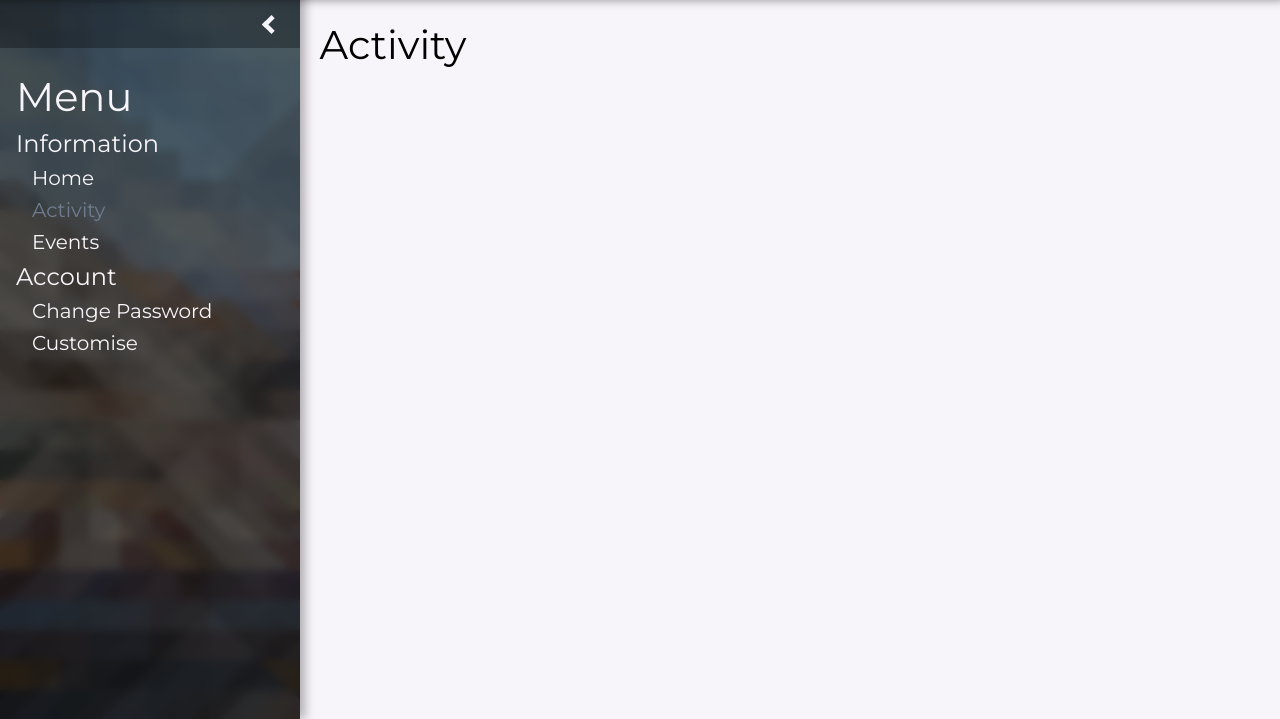
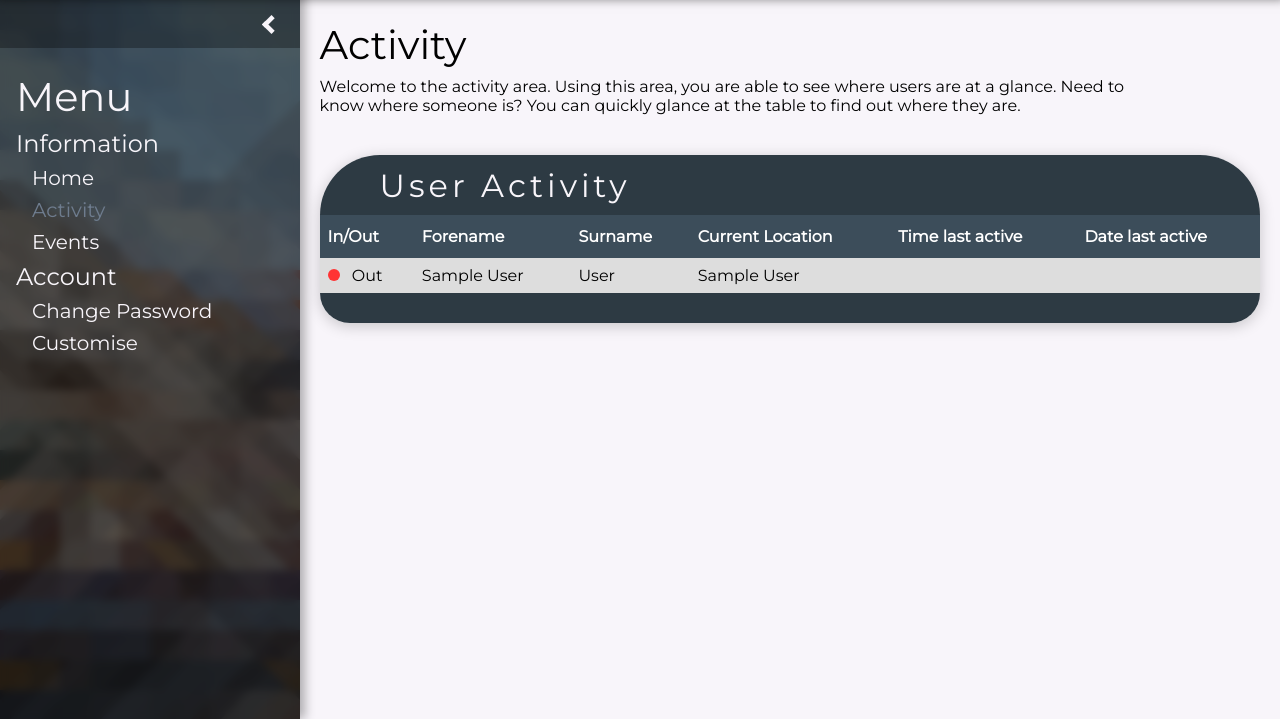
Before and after one commit to lwholten/doyrms-registration, a PHP site: page /pages/php/staff_page.php in a window 1280 px wide, after a click on "Activity". Shown: the part 80-799 px from the top of the page. Run offline with PHP 8.4, Linux system fonts and the light colour scheme; the visitor is signed in with stand-in values (Sample User, id 1); tables that the repository leaves empty or names only in its code hold one stand-in row (values such as "Sample post").

Commit message:
Staff users can now see where users are currently located

```diff
--- a/css/staff_page.css
+++ b/css/staff_page.css
@@ -373,6 +373,38 @@ body {
   width: 100%;
 }
 
+.inline-dot {
+  height: 12px;
+  width: 12px;
+  background-color: none;
+  border-radius: 50%;
+  display: inline-block;
+  margin-right: 8px;
+}
+.green {
+  background-color: #96d42b;
+}
+.orange {
+  background-color: #fbca04;
+}
+.red {
+  background-color: #ff3333;
+}
+.blue {
+  background-color: #75c9f0;
+}
+.info_wrapper {
+  width: 100%;
+  height: auto;
+  margin: 8px 0px;;
+}
+spacer {
+  height: 32px;
+  width: 100%;
+  display: block;
+  background: none;
+}
+
 @media screen and (max-width: 1400px), (max-height: 800px) {
   #main_header {
     min-height: 80px;
--- a/pages/html/staff_page.html
+++ b/pages/html/staff_page.html
@@ -43,6 +43,27 @@
       </section>
       <section class="main_section" id="m2">
         <h2>Activity</h2>
+        <div class="info_wrapper text">
+          <p>Welcome to the activity area. Using this area, you are able to see where users are at a glance. Need to know where someone is? You can quickly glance at the table to find out where they are.</p>
+        </div>
+        <spacer></spacer>
+        <div class="table_wrapper">
+          <header>
+            <h2>User Activity</h2>
+          </header>
+          <table class='table'>
+            <tr>
+              <th>In/Out</th>
+              <th>Forename</th>
+              <th>Surname</th>
+              <th>Current Location</th>
+              <th>Time last active</th>
+              <th>Date last active</th>
+            </tr>
+            <?php @include('../php/tables/fill_activity_table.php'); fillActivityTable() ?>
+          </table>
+          <footer/>
+        </div>
       </section>
       <section class="main_section" id="m3">
         <h2>Events</h2>
--- a/pages/php/home_page.php
+++ b/pages/php/home_page.php
@@ -275,7 +275,7 @@ function createUserLog($name, $location) {
   // SQL query used to create the log
   $logQuery = "INSERT INTO Log ( UserID, LocationID, TimeOut, TimeIn, EventID, Complete ) SELECT  Users.UserID, Locations.LocationID, CURRENT_TIMESTAMP, NULL, NULL, 0 FROM Users, Locations WHERE Users.Forename=? AND Users.Surname=? AND Locations.LocationName=?";
   // SQL query used to update the users location
-  $locationQuery = "UPDATE Users SET LocationID=(SELECT LocationID FROM Locations WHERE LocationName=?) WHERE Forename=? AND Surname=?";
+  $locationQuery = "UPDATE Users SET LastActive=CURRENT_TIMESTAMP, LocationID=(SELECT LocationID FROM Locations WHERE LocationName=?) WHERE Forename=? AND Surname=?";
   // Connects to the database
   $con = databaseConnect();
   // turns the log query into a statement
@@ -305,7 +305,7 @@ function updateUserLog($name) {
   // SQL query used to create the log
   $logQuery = "UPDATE Log SET TimeIn=CURRENT_TIME, Complete=1 WHERE UserID IN ( SELECT UserID FROM Users WHERE Forename=? AND Surname=? ) AND TimeIn IS NULL AND Complete=0 ORDER BY TimeOut DESC LIMIT 1";
   // SQL query used to update the users location
-  $locationQuery = "UPDATE Users SET LocationID=NULL WHERE Forename=? AND Surname=?";
+  $locationQuery = "UPDATE Users SET LastActive=CURRENT_TIMESTAMP, LocationID=NULL WHERE Forename=? AND Surname=?";
   // Connects to the database
   $con = databaseConnect();
   // turns the log query into a statement
--- /dev/null
+++ b/pages/php/tables/fill_activity_table.php
@@ -0,0 +1,45 @@
+<?php
+function fillActivityTable() {
+  /*Connects to the database*/
+  $con = new mysqli('localhost', 'dreg_user', 'epq', 'dregDB');
+  /*SQL code to get the table data*/
+  $sql = "SELECT (CASE WHEN Users.LocationID IS NULL THEN 1 ELSE 0 END), Forename, Surname, LocationName, cast(LastActive AS time), cast(LastActive AS date) FROM Users LEFT JOIN Locations ON Locations.LocationID = Users.LocationID";
+  /*Saves the result of the SQL code to a variable*/
+  $result = $con->query($sql);
+  /*Disconnects from the database*/
+  $con->close();
+  /*Iterates through the table records and displays them on the web page's table*/
+  while($record = $result -> fetch_array(MYSQLI_NUM)) {
+    echo "<tr>";
+    // Iterates through each item of the record
+    for ($i = 0; $i <= (count($record)-1); $i++) {
+      if ($i === 0) {
+        echo "<td>";
+        if ($record[$i] === 1 || $record[$i] === "1") {
+          echo "<span class='inline-dot green'></span> In";
+        }
+        else if ($record[$i] === 0 || $record[$i] === "0") {
+          echo "<span class='inline-dot red'></span> Out";
+        }
+        else {
+          echo "<span class='inline-dot orange'></span> N/A";
+        }
+        echo "</td>";
+      }
+      // 2 is the index of the 'location' column, if it is set to NULL, the user is signed in
+      else if ($i === 3) {
+        if ($record[$i] === "0" || $record[$i] === 0 || $record[$i] === NULL) {
+          echo "<td>The Boarding House</td>";
+        }
+        else {
+          echo "<td>$record[$i]</td>";
+        }
+      }
+      // If it is any other column
+      else {
+        echo "<td> $record[$i] </td>";
+      }
+    };
+  }
+}
+?>
```
